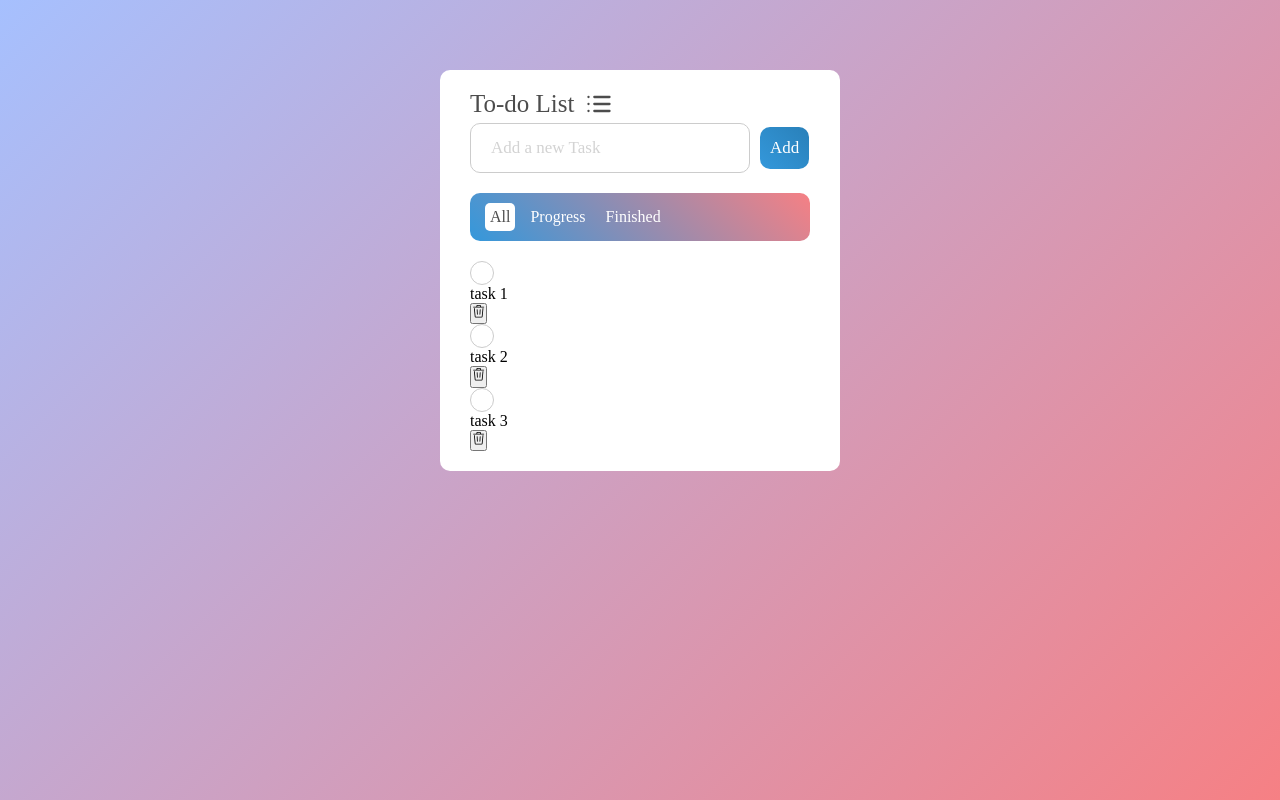
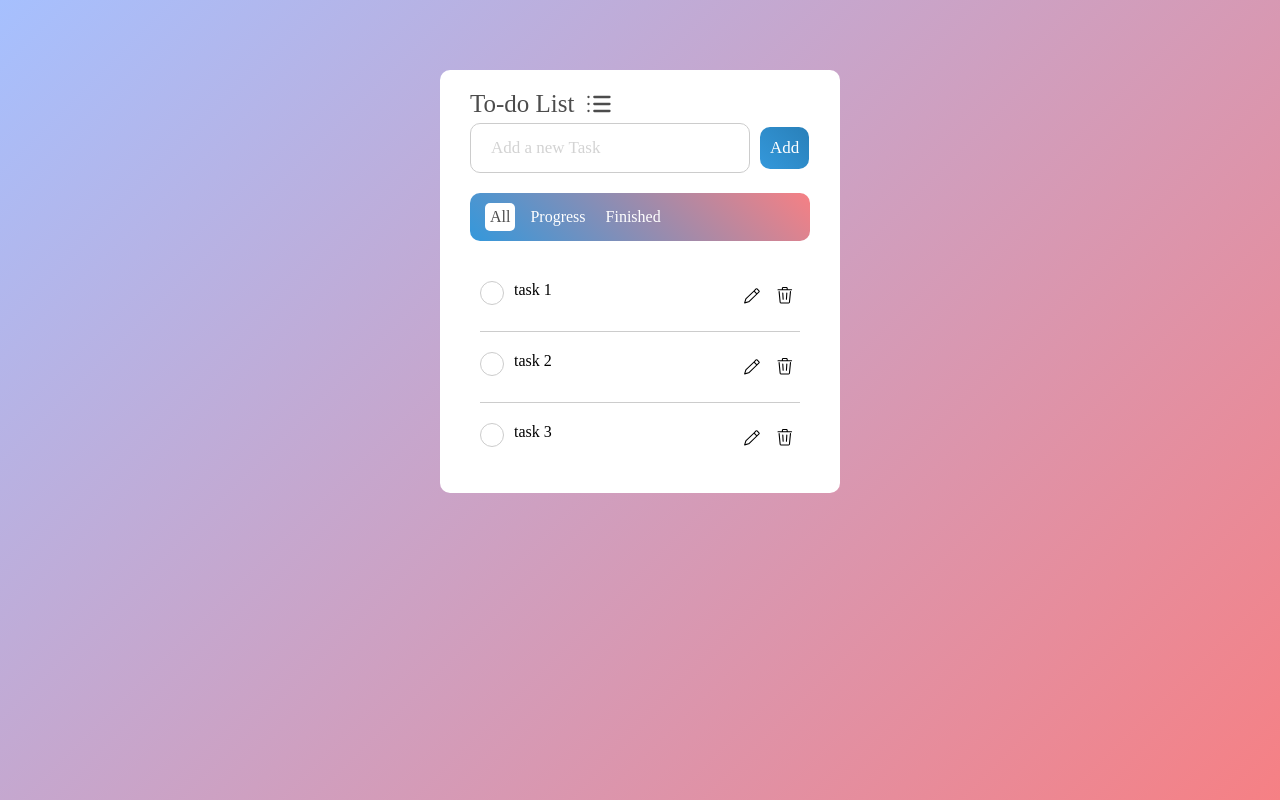
Before and after one commit to Fasel-Ergando/To-do-list-react, a React (Vite) app: page / in a window 1280 px wide. Built offline with nearby package versions, Linux system fonts and the light colour scheme.

Commit message:
Add stylings to the edit and delete buttons

```diff
--- a/src/components/Task.jsx
+++ b/src/components/Task.jsx
@@ -1,6 +1,6 @@
-
 import { GoTrash } from "react-icons/go";
 import CustomCheckbox from "./CustomCheckbox";
+import { GoPencil } from "react-icons/go";
 
 import propTypes from "prop-types";
 
@@ -8,10 +8,16 @@ const Task = ({ task }) => {
   return (
     <div className="task">
       <CustomCheckbox />
-      <p>{task.item}</p>
-      <button className="delete-task">
-        <GoTrash />
-      </button>
+      <p className="task-body">{task.item}</p>
+
+      <div className="options">
+        <div className="edit-task">
+          <GoPencil size="1.1em" />
+        </div>
+        <div className="delete-task">
+          <GoTrash size="1.1em" />
+        </div>
+      </div>
     </div>
   );
 };
--- a/src/index.css
+++ b/src/index.css
@@ -92,6 +92,7 @@ body {
   border-radius: 5px;
   font-weight: 500;
   padding: 5px;
+  user-select: none;
 }
 
 .filters .filter:hover {
@@ -129,7 +130,6 @@ body {
   display: flex;
   align-items: center;
   justify-content: center;
-  visibility: hidden;
 }
 
 .custom-checkbox input[type="checkbox"]:checked + .check-mark {
@@ -140,3 +140,50 @@ body {
 .custom-checkbox input[type="checkbox"]:checked + .check-mark .tick-mark {
   visibility: visible;
 }
+
+.displayTasks {
+  padding: 0 10px;
+}
+
+.task {
+  display: flex;
+  padding: 20px 0;
+  border-bottom: 1px solid #ccc;
+  cursor: default;
+  user-select: none;
+}
+
+.task:last-child {
+  border-bottom: none;
+}
+
+.task-body {
+  flex: 1;
+  margin-left: 10px;
+}
+
+.options {
+  display: flex;
+  gap: 0.2rem;
+  align-items: center;
+}
+
+.delete-task,
+.edit-task {
+  display: grid;
+  place-content: center;
+  width: 30px;
+  height: 30px;
+  border-radius: 50%;
+  cursor: pointer;
+}
+
+.delete-task:hover,
+.edit-task:hover {
+  background-color: rgba(225, 225, 225, 0.9);
+}
+
+.delete-task:active,
+.edit-task:active {
+  background-color: rgba(225, 225, 225, 0.7);
+}
```
